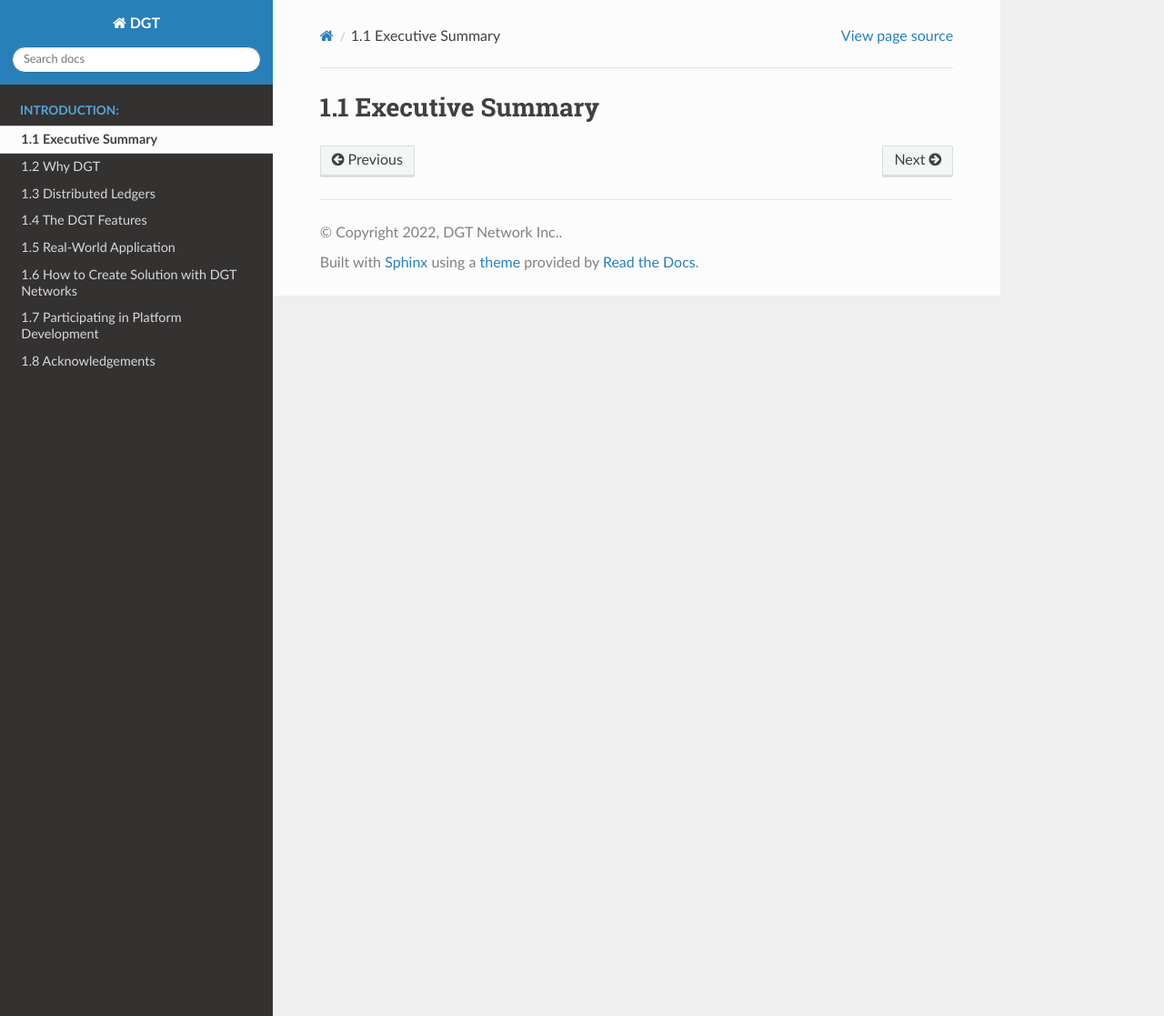
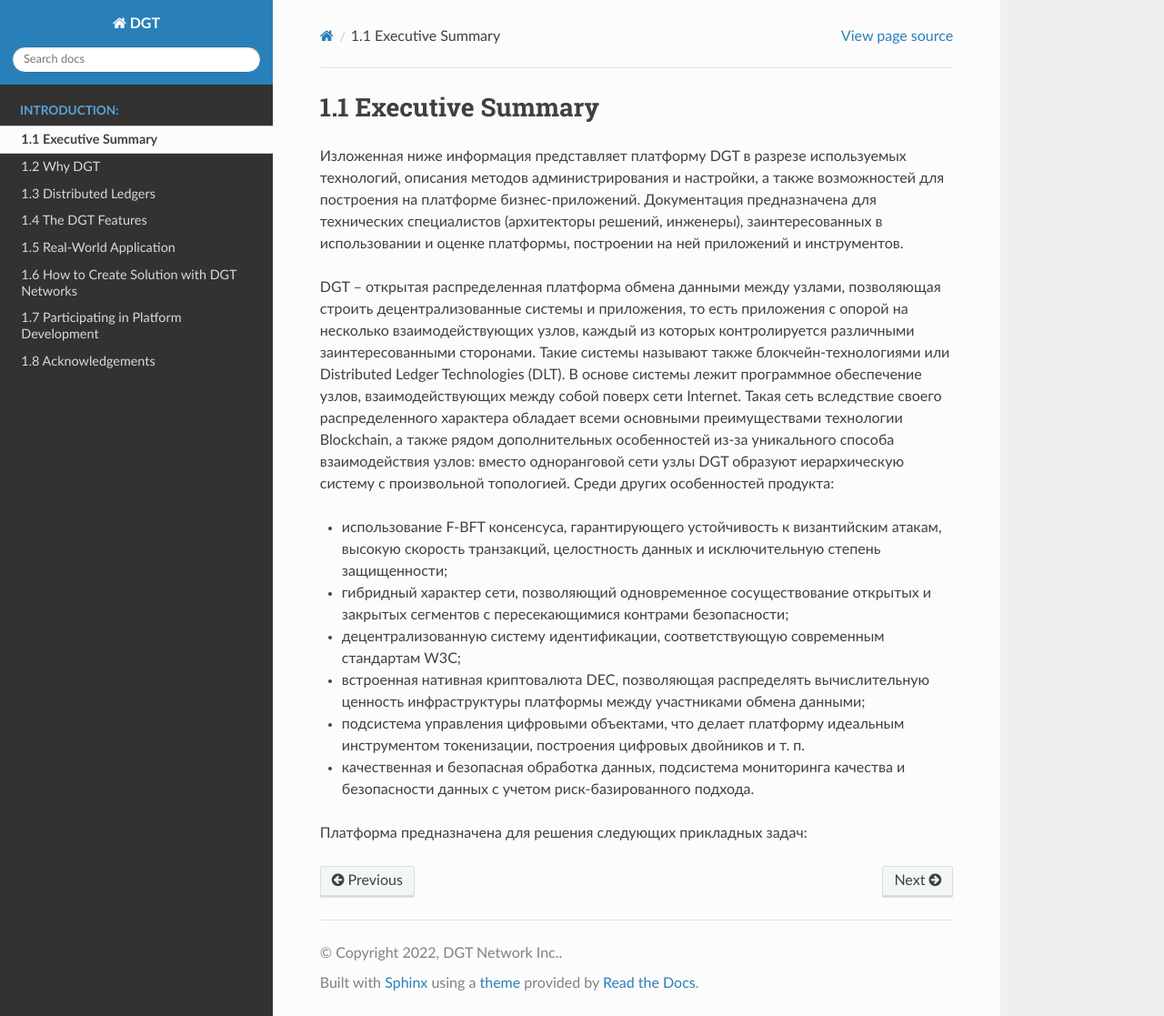
Before and after one commit to DGT-Network/DGT-Matagami, a Sphinx documentation site: the page built from docs/INTRODUCTION/1.0_Executive_Summary.rst, in a window 1280 px wide and 1117 px high. Shown: the whole window at 91% size. Built offline with Sphinx 7.4.7 and the Read the Docs theme 2.0.0, drawn with Linux system fonts in a browser that asks for light colours.

```diff
--- a/docs/INTRODUCTION/1.0_Executive_Summary.rst
+++ b/docs/INTRODUCTION/1.0_Executive_Summary.rst
@@ -1,3 +1,20 @@
 
 1.1 Executive Summary
 ++++++++
+Изложенная ниже информация представляет платформу DGT в разрезе используемых технологий, описания методов администрирования и настройки, а также возможностей для построения на платформе бизнес-приложений. Документация предназначена для технических специалистов (архитекторы решений, инженеры), заинтересованных в использовании и оценке платформы, построении на ней приложений и инструментов.
+
+DGT – открытая распределенная платформа обмена данными между узлами, позволяющая строить децентрализованные системы и приложения, то есть приложения с опорой на несколько взаимодействующих узлов, каждый из которых контролируется различными заинтересованными сторонами. Такие системы называют также блокчейн-технологиями или Distributed Ledger Technologies (DLT). В основе системы лежит программное обеспечение узлов, взаимодействующих между собой поверх сети Internet. Такая сеть вследствие своего распределенного характера обладает всеми основными преимуществами технологии Blockchain, а также рядом дополнительных особенностей из-за уникального способа взаимодействия узлов: вместо одноранговой сети узлы DGT образуют иерархическую систему с произвольной топологией. Среди других особенностей продукта:
+
+•	использование F-BFT консенсуса, гарантирующего устойчивость к византийским атакам, высокую скорость транзакций, целостность данных и исключительную степень защищенности;
+
+•	гибридный характер сети, позволяющий одновременное сосуществование открытых и закрытых сегментов с пересекающимися контрами безопасности;
+
+•	децентрализованную систему идентификации, соответствующую современным стандартам W3C;
+
+•	встроенная нативная криптовалюта DEC, позволяющая распределять вычислительную ценность инфраструктуры платформы между участниками обмена данными;
+
+•	подсистема управления цифровыми объектами, что делает платформу идеальным инструментом токенизации, построения цифровых двойников и т. п.
+
+•	качественная и безопасная обработка данных, подсистема мониторинга качества и безопасности данных с учетом риск-базированного подхода.
+
+Платформа предназначена для решения следующих прикладных задач:
--- a/docs/index.rst
+++ b/docs/index.rst
@@ -5,6 +5,9 @@
 
 Welcome to DGT's documentation!
 ===============================
+
+.. image:: images/dgt_logo.png
+
 DGT's offical documentation.
 
 .. toctree::
```
Also changed, not shown: 5 other files.
